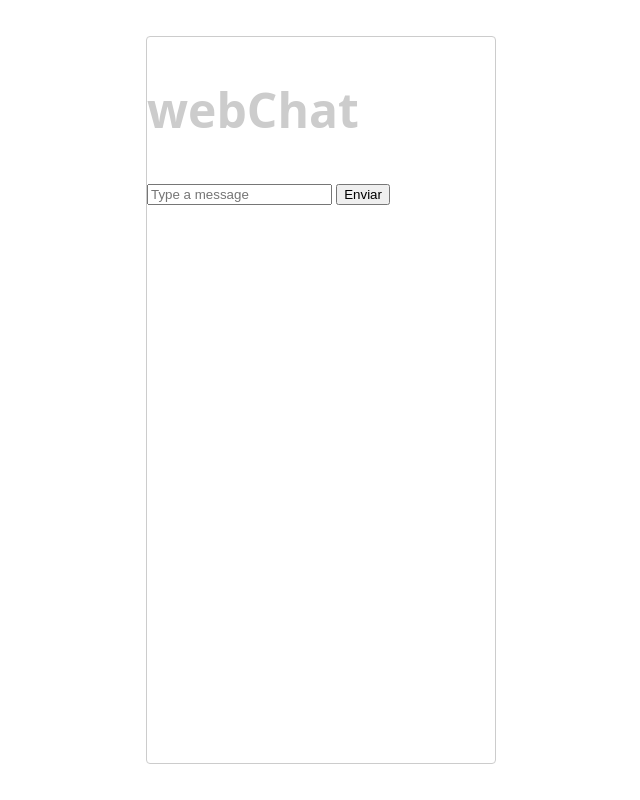
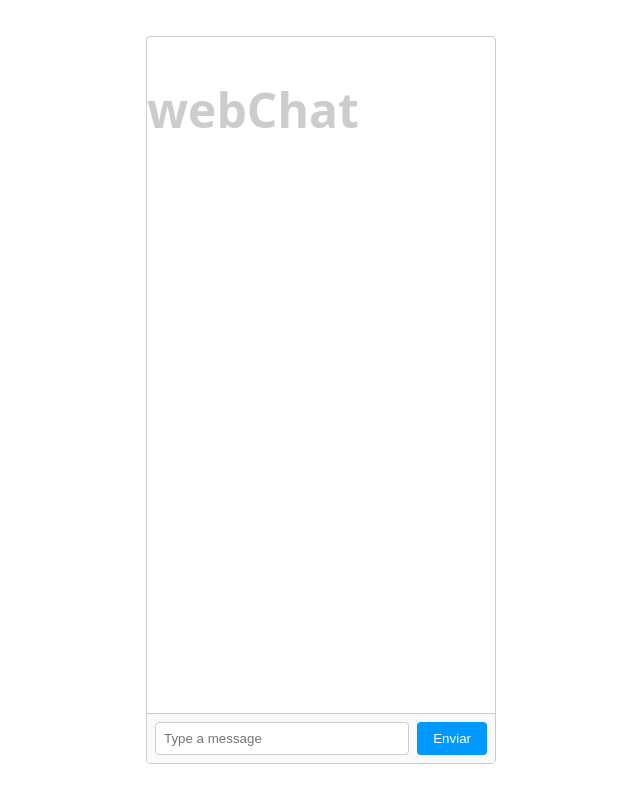
Before and after one commit to ydnarf/Real-time-chat, a website: page client/index.html in a window 1280 px wide. Shown: the whole page, without its empty margins (319-959 px from the left). Drawn offline with Linux system fonts and the light colour scheme.

Commit message:
Agregue mas estilo al chat

```diff
--- a/client/index.html
+++ b/client/index.html
@@ -4,6 +4,11 @@
     <meta charset="UTF-8">
     <meta name="viewport" content="width=device-width, initial-scale=1.0">
     <title>webChat</title>
+    <script type="module">
+        import { io } from 'https://cdn.socket.io/4.8.1/socket.io.esm.min.js';
+
+        const socket = io();
+    </script>
     <style>
         *,
         *::before,
@@ -30,6 +35,42 @@
             position: relative;
         }
 
+        #form {
+            display: flex;
+            gap: 8px;
+            padding: 8px;
+            border-top: 1px solid #ccc;
+            position: absolute;
+            bottom: 0;
+            width: 100%;
+            background-color: #f9f9f9;
+        }
+
+        #input {
+            flex: 1;
+            padding: 8px;
+            border: 1px solid #ccc;
+            border-radius: 4px;
+        }
+
+        #input:focus {
+            outline: none;
+            border-color: #333;
+        }
+
+        #form > button {
+            padding: 8px 16px;
+            border: none;
+            border-radius: 4px;
+            background-color: #09f;
+            color: #fff;
+            cursor: pointer;
+        }
+
+        #form > button:hover {
+            background-color: #0077cc;
+        }
+
         h1 {
             font-size: 3rem;
             color: #ccc;
```
Also changed, not shown: server/index.js (+6 -2 lines).
